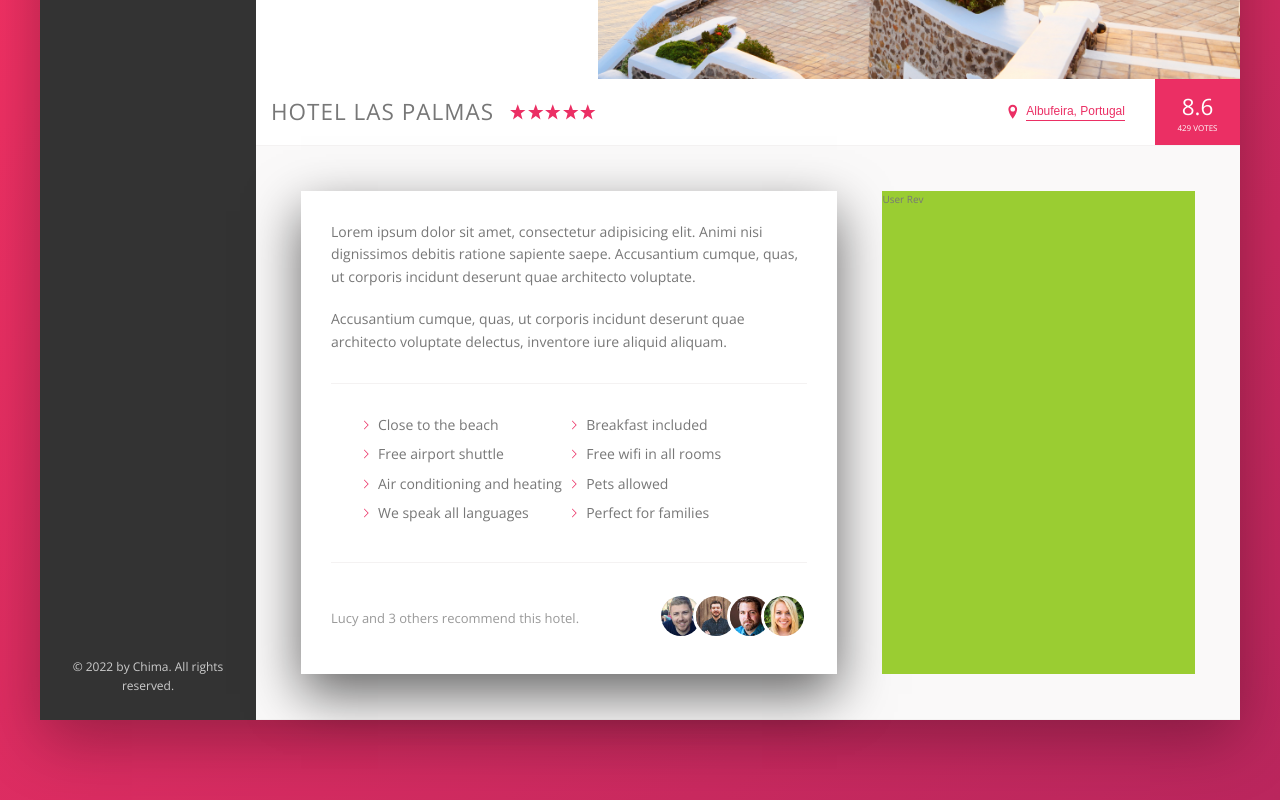
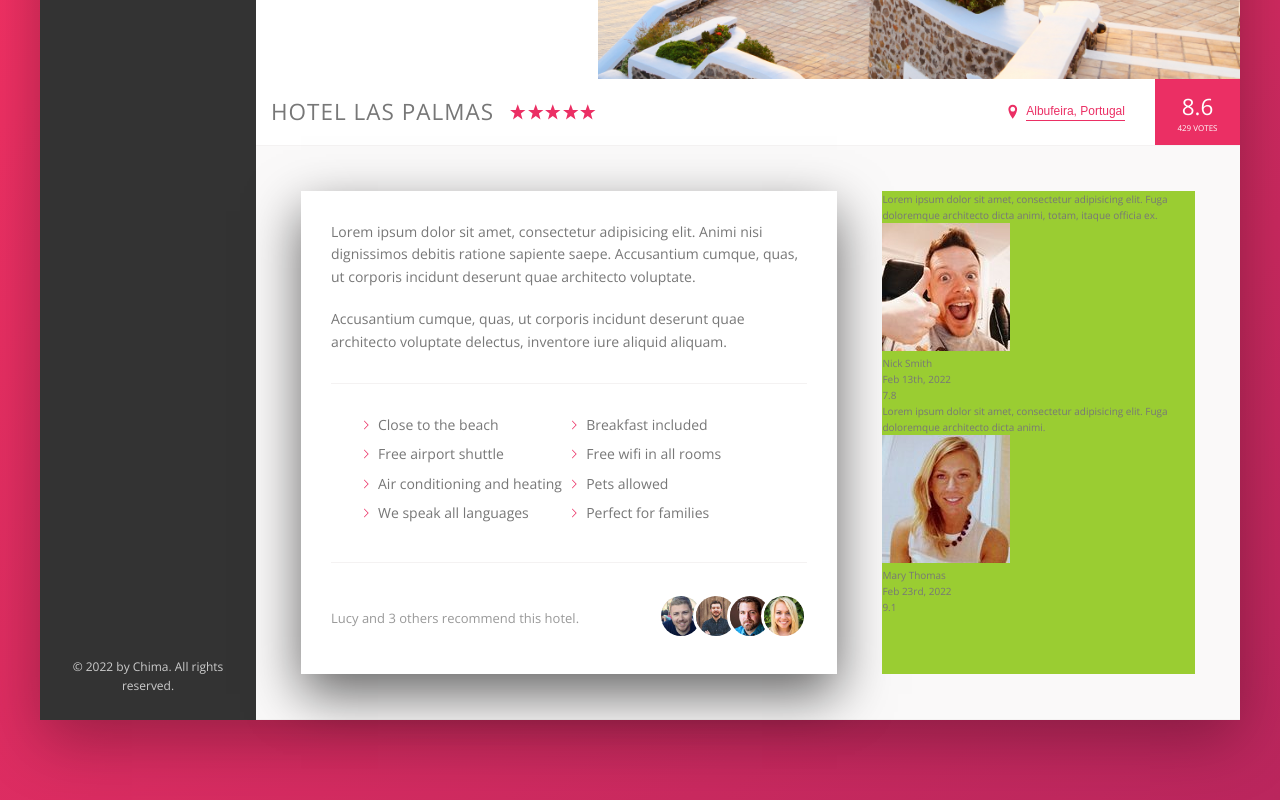
Before and after one commit to NwaguChima/trillo-ui, a website: page index.html in a window 1280 px wide. Shown: the part 456-1256 px from the top of the page. Drawn offline with nearby package versions, Linux system fonts and the light colour scheme; files that its build step writes are made by us from their sources.

Commit message:
setup markup for reviews

```diff
--- a/index.html
+++ b/index.html
@@ -191,7 +191,33 @@
                 </div>
               </div>
             </div>
-            <div class="user-reviews">User Rev</div>
+            <div class="user-reviews">
+              <figure class="review">
+                <blockquote class="review__text">
+                  Lorem ipsum dolor sit amet, consectetur adipisicing elit. Fuga doloremque architecto dicta animi, totam, itaque officia ex.
+                </blockquote>
+                <figcaption class="review__user">
+                  <img src="img/user-1.jpg" alt="User 1" class="review__photo" />
+                  <div class="review__user-box">
+                    <p class="review__user-name">Nick Smith</p>
+                    <p class="review__user-date">Feb 13th, 2022</p>
+                    <div class="review__rating">7.8</div>
+                  </div>
+                </figcaption>
+              </figure>
+              <figure class="review">
+                <blockquote class="review__text">
+                  Lorem ipsum dolor sit amet, consectetur adipisicing elit. Fuga doloremque architecto dicta animi.
+                </blockquote>
+                <figcaption class="review__user">
+                  <img src="img/user-2.jpg" alt="User 2" class="review__photo" />
+                  <div class="review__user-box">
+                    <p class="review__user-name">Mary Thomas</p>
+                    <p class="review__user-date">Feb 23rd, 2022</p>
+                    <div class="review__rating">9.1</div>
+                  </div>
+                </figcaption>
+            </div>
           </div>
         </main>
       </div>
```
